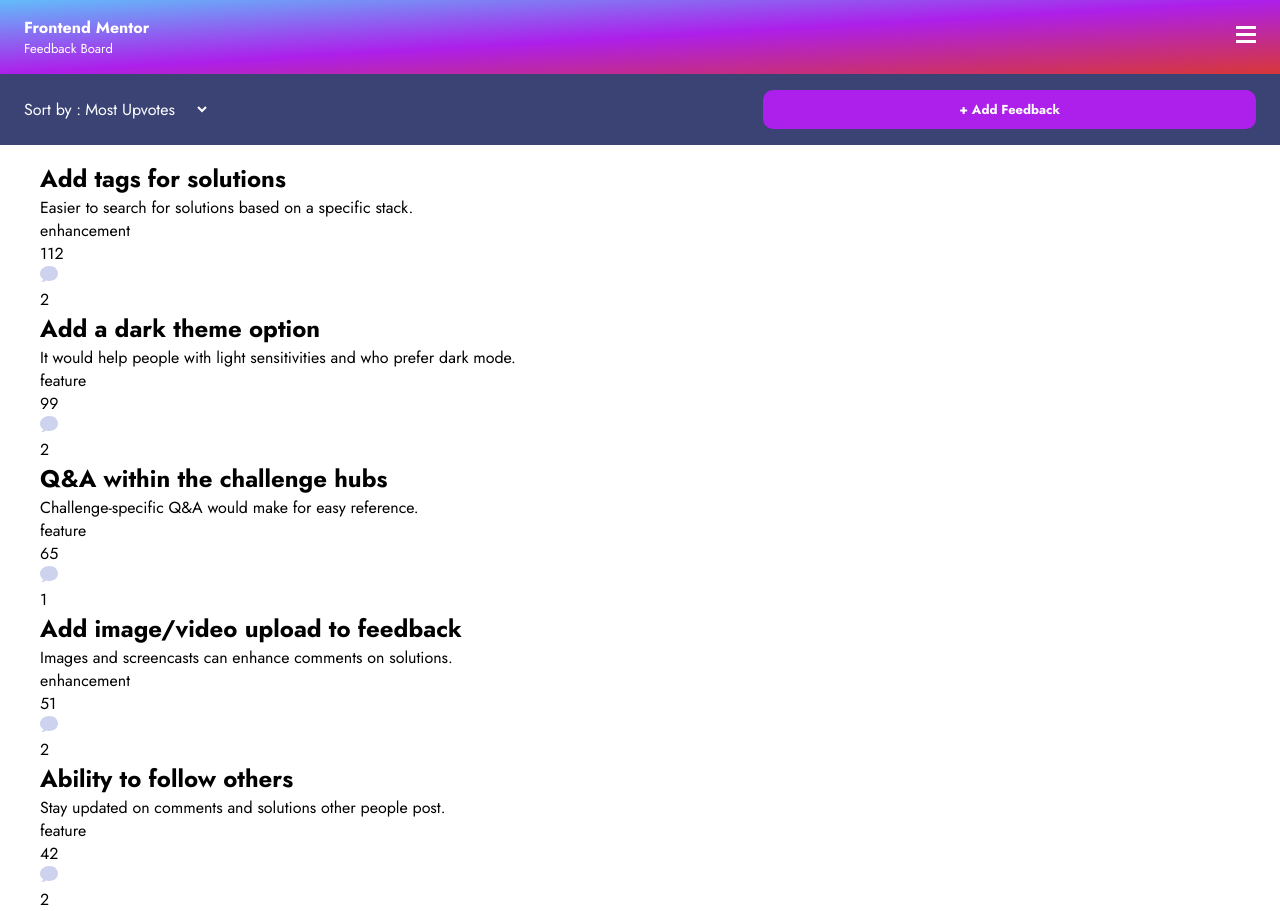
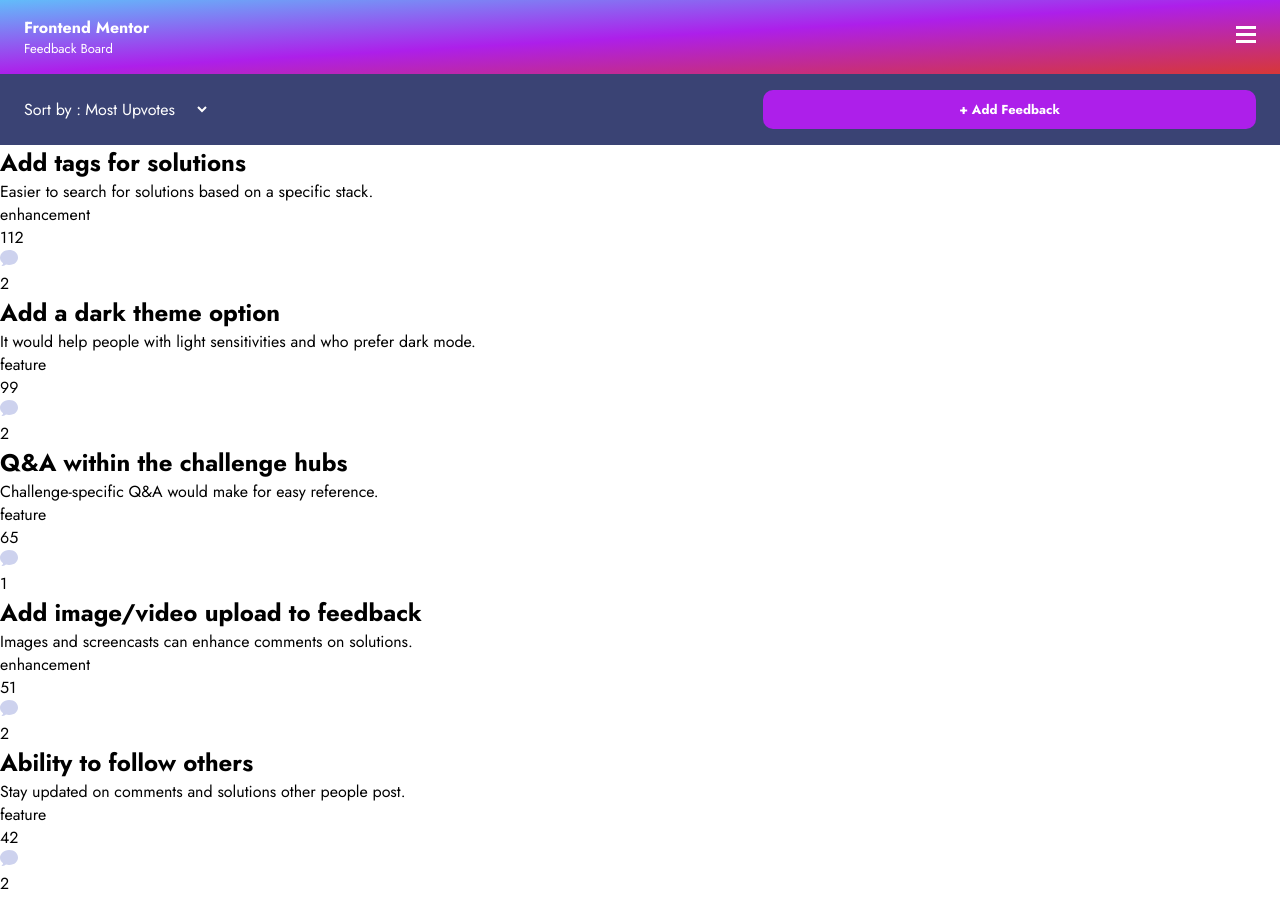
Before and after one commit to ErriGarcia/product-feedback-app, an Angular app: page /suggestions in a window 1280 px wide. Built offline with nearby package versions, Linux system fonts and the light colour scheme.

Commit message:
feat: add card component to suggestions list

```diff
--- a/src/app/pages/suggestion-detail/suggestion-detail.component.html
+++ b/src/app/pages/suggestion-detail/suggestion-detail.component.html
@@ -1 +1 @@
-<p>suggestion-detail works!</p>
+<p>{{ id }}</p>
--- a/src/app/pages/suggestion-detail/suggestion-detail.component.ts
+++ b/src/app/pages/suggestion-detail/suggestion-detail.component.ts
@@ -1,4 +1,5 @@
-import { Component } from '@angular/core';
+import { Component, OnInit } from '@angular/core';
+import { ActivatedRoute } from '@angular/router';
 
 @Component({
   selector: 'app-suggestion-detail',
@@ -7,6 +8,14 @@
   templateUrl: './suggestion-detail.component.html',
   styleUrl: './suggestion-detail.component.scss'
 })
-export class SuggestionDetailComponent {
+  export class SuggestionDetailComponent implements OnInit {
+    id: string;
 
+    constructor (
+      private activateRouter: ActivatedRoute
+    ) { }
+
+    ngOnInit(): void {
+      this.id = this.activateRouter.snapshot.params['id'];
+    }
 }
--- a/src/app/pages/suggestions-list/suggestions-list.component.html
+++ b/src/app/pages/suggestions-list/suggestions-list.component.html
@@ -1,24 +1,7 @@
 <main class="main-background">
-    <ul class="suggestion-list">
+    <div class="suggestion-list">
         @for (suggestion of suggestionsList; track suggestion.id) {
-            <li class="suggestion-list_element">
-                <div>
-                    <h2>
-                        {{ suggestion.title }}
-                    </h2>
-                    <p>
-                        {{ suggestion.description }}
-                    </p>
-                    <p>
-                        {{ suggestion.category }}
-                    </p>
-                    <div>
-                        {{ suggestion.upvotes }}
-                    </div>
-                    <img src="../../../assets/shared/icon-comments.svg" alt="icon-comments">
-                    <p> {{ suggestion?.comments?.length}} </p>
-                </div>
-            </li>
+            <app-card [suggestion]="suggestion" (suggestionSelected)="viewDetailSuggestion($event)"></app-card>
         }
-    </ul>
+    </div>
 </main>
--- a/src/app/pages/suggestions-list/suggestions-list.component.ts
+++ b/src/app/pages/suggestions-list/suggestions-list.component.ts
@@ -1,9 +1,11 @@
-import { Component } from '@angular/core';
+import { Component, inject } from '@angular/core';
+import { CardComponent } from '../../shared/components/card/card.component';
+import { Router } from '@angular/router';
 
 @Component({
   selector: 'app-suggestions-list',
   standalone: true,
-  imports: [],
+  imports: [CardComponent],
   templateUrl: './suggestions-list.component.html',
   styleUrl: './suggestions-list.component.scss'
 })
@@ -171,5 +173,11 @@
         }
       ]
     },
-  ]
+  ];
+
+  private router = inject(Router);
+
+  viewDetailSuggestion(id: number) {
+    this.router.navigate([`suggestion/${id}`])
+  }
 }
```
